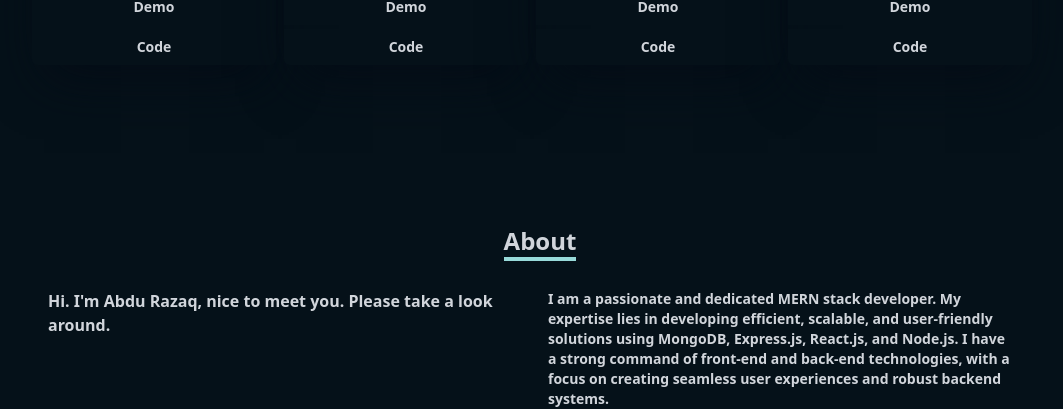
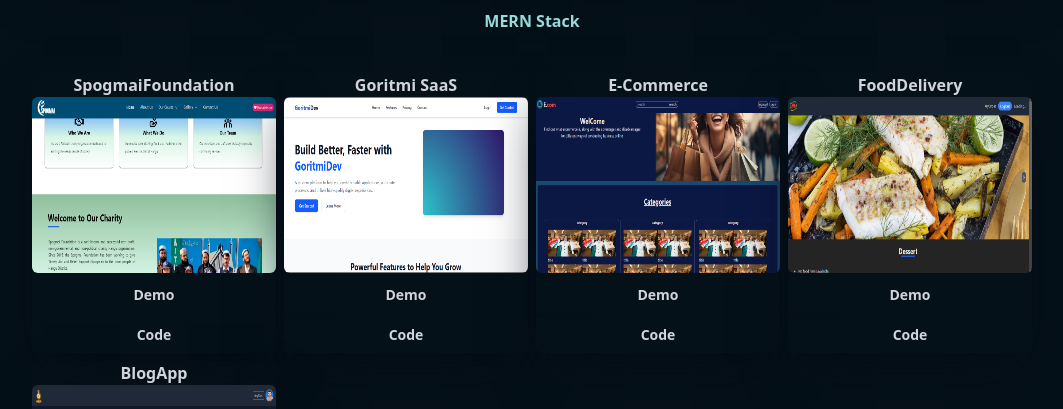
Before and after one commit to AbduRazaq-23/personal_portfolio, a React (Vite) app: page / in a window 1280 px wide. Shown: the part 2555-2964 px from the top of the page, without its empty margins (108-1171 px from the left). Built offline with nearby package versions, Linux system fonts and the light colour scheme.

Commit message:
add project

```diff
--- a/src/projectData/ProjectData.js
+++ b/src/projectData/ProjectData.js
@@ -7,6 +7,7 @@ import goFood from "../assets/project/gofood.png";
 import book from "../assets/project/book.jpg";
 import ecompic from "../assets/project/ecompic.png";
 import chatapp from "../assets/project/chatapp.png";
+import site from "../assets/site.png";
 
 // blog pic
 import homeAfter from "../assets/project/blogPic/homeAfter.png";
@@ -14,6 +15,7 @@ import blogPage from "../assets/project/blogPic/blogPage.png";
 
 // import signUp from "../assets/project/blogPic/signUp.png";
 
+// MERN STACK DATA
 export const mernStack = [
   {
     id: 1,
@@ -26,6 +28,14 @@ export const mernStack = [
 
   {
     id: 2,
+    name: "Goritmi SaaS",
+    img: site,
+    dLink: "https://goritmi-saas-test-abdu-razaq.vercel.app/",
+    cLink: "https://github.com/AbduRazaq-23/goritmi-saas-test-abdu-razaq",
+    images: [site],
+  },
+  {
+    id: 3,
     name: "E-Commerce",
     img: ecom,
     dLink: "https://e-commerce-frontend-eosin-delta.vercel.app/",
@@ -33,7 +43,7 @@ export const mernStack = [
     imgClick: "",
   },
   {
-    id: 3,
+    id: 4,
     name: "FoodDelivery",
     img: goFood,
     dLink: "https://github.com/AbduRazaq-23/MERN-goFood",
@@ -41,7 +51,7 @@ export const mernStack = [
     imgClick: "",
   },
   {
-    id: 4,
+    id: 5,
     name: "BlogApp",
     img: homeAfter,
     dLink: "https://mern-blog-two-pied.vercel.app/",
@@ -49,6 +59,7 @@ export const mernStack = [
     images: [homeAfter, blogPage],
   },
 ];
+// FRONTEND DATA
 export const frontend = [
   {
     id: 1,
@@ -59,26 +70,35 @@ export const frontend = [
   },
   {
     id: 2,
+    name: "Goritmi SaaS",
+    img: site,
+    dLink: "https://goritmi-saas-test-abdu-razaq.vercel.app/",
+    cLink: "https://github.com/AbduRazaq-23/goritmi-saas-test-abdu-razaq",
+    images: [site],
+  },
+  {
+    id: 3,
     name: "E-Commerce",
     img: ecom,
     dLink: "https://e-commerce-frontend-eosin-delta.vercel.app/",
     cLink: "",
   },
   {
-    id: 3,
+    id: 4,
     name: "E-Commerce UI",
     img: ecompic,
-    dLink: "https://eccomerece-ruddy.vercel.app/",
+    dLink: "https://github.com/AbduRazaq-23/eccomerece",
     cLink: "https://github.com/AbduRazaq-23/eccomerece",
   },
   {
-    id: 4,
+    id: 5,
     name: "Note-App",
     img: chatapp,
     dLink: "https://note-app-eight-lemon.vercel.app/",
     cLink: "https://github.com/AbduRazaq-23/note_app.git",
   },
 ];
+// BACKEND DATA
 export const backend = [
   {
     id: 1,
```
Also changed, not shown: src/assets/site.png (added).
